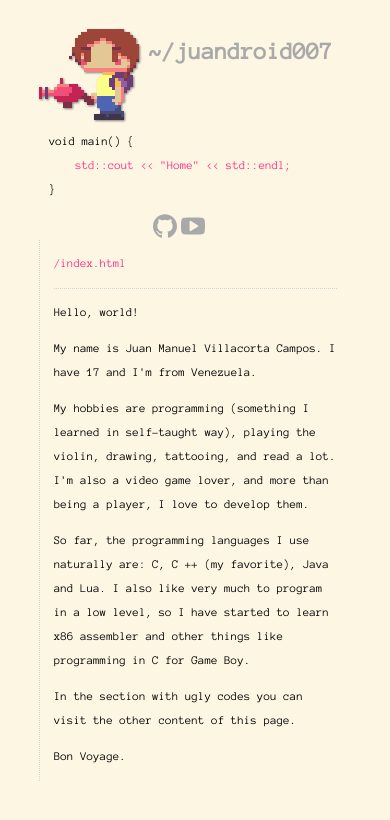
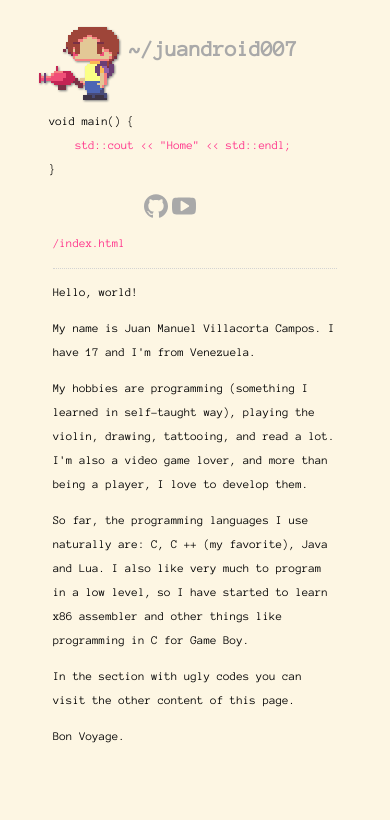
Before and after one commit to juandroid007/juandroid007.github.io, a plain HTML site: page index.html in a window 390 px wide. Drawn offline with Linux system fonts and the light colour scheme.

Commit message:
Yes, responsive

```diff
--- a/index.html
+++ b/index.html
@@ -3,7 +3,7 @@
 <html>
 	<head>
 		<meta charset="UTF-8"/>
-		<meta name="viewport" content="width=device-width, initial-scale=1">
+		<meta name="viewport" content="width=device-width, initial-scale=1.0">
 		<title>~/juandroid007</title>
 
 		<link href="style.css" type="text/css" rel="stylesheet">
--- a/style.css
+++ b/style.css
@@ -7,13 +7,13 @@ body {
 	font-family: 'Anonymous Pro', monospace;
 	font-size: 12px !important;
 	background-color: #fdf6e3;
-	margin: 20px 10% 20px 10%;
+	margin: 20px 10%;
 	line-height:1.5rem;
 	word-wrap: break-word;
 }
 
 nav {
-	display: block;
+	display: inline-block;
 	float: left;
 }
 
@@ -74,6 +74,18 @@ nav {
 	margin: 2px;
 }
 
+main {
+	display: flex;
+	padding: 0 14px;
+	border-left: 1px dotted LightGrey;
+}
+
+.navigation {
+	display: block;
+	padding: 10px 10px;
+	clear: left;
+}
+
 .navigation a {
 	cursor: pointer;
 	color: #ff2e88;
@@ -83,18 +95,6 @@ nav {
 .navigation a:hover{
 	background-color:#ff2e88;
 	color:#fdf6e3
-}
-
-.navigation {
-	display: block;
-	padding: 10px 10px;
-	clear: left;
-}
-
-main {
-	display: flex;
-	padding: 0 14px;
-	border-left: 1px dotted LightGrey;
 }
 
 .content {
@@ -108,10 +108,19 @@ main {
 	border-bottom: 1px dotted LightGrey;
 }
 
-@media only screen and (max-width: [660px]) {
+@media only screen and (max-width: 768px) {
+	.header h1.title {
+		font-size: 22px;
+	}
+
+	.header img.title {
+		width: 80px;
+	}
+
 	main {
 		display: block;
 		float: left;
 		padding: 0 14px;
+		border-left: 0;
 	}
 }
```
